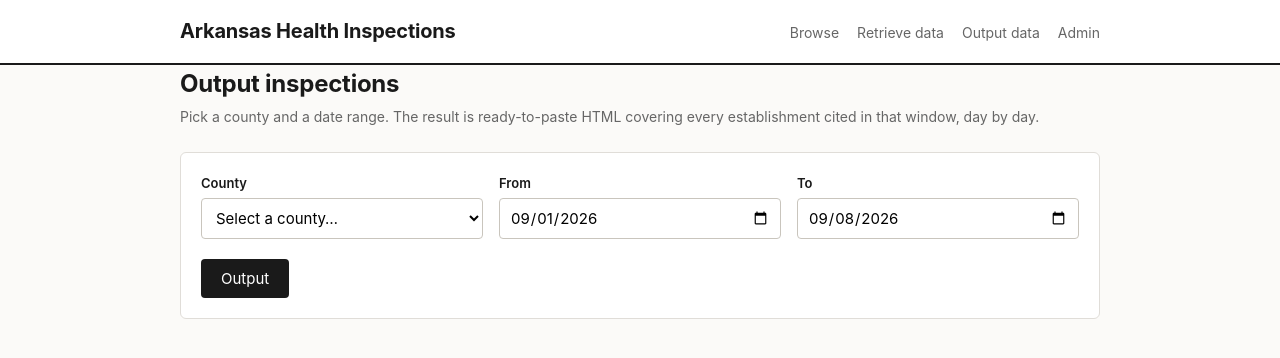
After one commit to aidianholder/restaurant_inspections, a Django app: page /output/ in a window 1280 px wide. The commit adds this page. Shown: the top 358 px of the page. Run offline with Django 5.2, Linux system fonts and the light colour scheme; parts of the project's set-up code (start-up, migrations or seed data) failed here and were passed over.

Commit message:
added output feature

```diff
--- a/inspections/forms.py
+++ b/inspections/forms.py
@@ -86,3 +86,37 @@ class FacilityFilterForm(forms.Form):
             return False
         cleaned = getattr(self, "cleaned_data", {})
         return any(cleaned.get(name) for name in self.fields)
+
+
+class OutputForm(forms.Form):
+    """Which slice of stored data to render as pasteable HTML.
+
+    Reads from the query string rather than a POST: nothing is written, and a
+    desk that regenerates the same week's copy wants a URL it can keep.
+    """
+
+    county = forms.ChoiceField(
+        choices=[("", "Select a county…")] + [(c, c) for c in sorted(COUNTY_IDS) if c != "UNKNOWN"],
+    )
+    date_from = forms.DateField(
+        label="From",
+        widget=forms.DateInput(attrs={"type": "date"}),
+        initial=lambda: dt.date.today() - dt.timedelta(days=7),
+    )
+    date_to = forms.DateField(
+        label="To",
+        widget=forms.DateInput(attrs={"type": "date"}),
+        initial=dt.date.today,
+    )
+
+    def clean(self):
+        cleaned = super().clean()
+        start, end = cleaned.get("date_from"), cleaned.get("date_to")
+        if start and end:
+            if start > end:
+                raise forms.ValidationError("The start date must come before the end date.")
+            if (end - start).days > MAX_RANGE_DAYS:
+                raise forms.ValidationError(
+                    f"Please output {MAX_RANGE_DAYS} days or fewer at a time."
+                )
+        return cleaned
--- /dev/null
+++ b/inspections/output.py
@@ -0,0 +1,150 @@
+"""Plain-HTML export of inspection results, for pasting into a story.
+
+What comes out is a fragment, not a document: a newsroom CMS wants paragraphs
+and lists it can drop straight into an article body, so there is no <html>
+wrapper, no styling and no classes. Report links are made absolute, since the
+page they land on lives on someone else's domain.
+
+Only establishments with at least one *categorised* violation appear. The
+boilerplate promises that "only categories in which an establishment was cited
+are listed", and the three categories come from the report PDF — a violation
+scraped from the website overlay alone carries no priority level and so has no
+category to file it under. `Export.uncategorised` counts those so the omission
+is visible on screen rather than silent.
+"""
+
+from django.db.models.functions import Lower
+from django.utils.html import escape
+
+from .models import Inspection, PriorityLevel
+
+BOILERPLATE = [
+    "Violations marked as priority contribute directly to the elimination, "
+    "prevention or reduction in the hazards associated with foodborne illness. "
+    "Priority violations include prevention of contamination, cooking, reheating, "
+    "cooling and handwashing.",
+    "Priority foundation rules support, facilitate or enable one or more priority items.",
+    "Core violations include items that usually relate to general sanitation, "
+    "operational controls, equipment design or general maintenance.",
+    "Only categories in which an establishment was cited are listed.",
+]
+
+# Most serious first, which is the order the categories are introduced in the
+# boilerplate above.
+CATEGORY_ORDER = [
+    PriorityLevel.PRIORITY,
+    PriorityLevel.PRIORITY_FOUNDATION,
+    PriorityLevel.CORE,
+]
+
+
+class Export:
+    """The rendered fragment plus the counts the screen reports back."""
+
+    def __init__(self, html, establishments=0, days=0, uncategorised=0):
+        self.html = html
+        self.establishments = establishments
+        self.days = days
+        self.uncategorised = uncategorised
+
+    def __str__(self):
+        return self.html
+
+
+def _format_date(value):
+    """"August 4, 2026" — no %-d, which isn't portable."""
+    return f"{value:%B} {value.day}, {value.year}"
+
+
+def _observation_text(violation):
+    """The inspector's own wording, with the sparest of fallbacks.
+
+    Comments are what the export is for, so a violation carrying none is worth
+    showing as its item description rather than as an empty bullet.
+    """
+    return (
+        violation.inspector_comments.strip()
+        or violation.short_description
+        or violation.code_explanation
+    )
+
+
+def _by_category(violations):
+    """[(label, [violation, ...])] for the categories actually cited."""
+    buckets = {level: [] for level in CATEGORY_ORDER}
+    for violation in violations:
+        if violation.priority_level in buckets and _observation_text(violation):
+            buckets[violation.priority_level].append(violation)
+    return [
+        (PriorityLevel(level).label, buckets[level]) for level in CATEGORY_ORDER if buckets[level]
+    ]
+
+
+def _report_url(inspection, base_url):
+    """Absolute link to the report, preferring our stored copy."""
+    if inspection.report_pdf:
+        url = inspection.report_pdf.url
+        if base_url and url.startswith("/"):
+            return base_url.rstrip("/") + url
+        return url
+    return inspection.report_source_url
+
+
+def build_export(county, date_from, date_to, base_url=""):
+    """Render every cited inspection in `county` between the two dates."""
+    inspections = (
+        Inspection.objects.filter(
+            facility__county=county, date__gte=date_from, date__lte=date_to
+        )
+        .select_related("facility")
+        .prefetch_related("violations__item")
+        # Alphabetical within a day, and case-folded: the state's names arrive in
+        # a mix of upper and title case, which a raw sort would interleave badly.
+        .order_by("date", Lower("facility__name"), "pk")
+    )
+
+    lines = [f"<p>{escape(paragraph)}</p>" for paragraph in BOILERPLATE]
+    establishments = uncategorised = 0
+    current_date = None
+
+    for inspection in inspections:
+        violations = list(inspection.violations.all())
+        categories = _by_category(violations)
+        if not categories:
+            if violations:
+                uncategorised += 1
+            continue
+
+        if inspection.date != current_date:
+            current_date = inspection.date
+            # Every establishment already ends with a blank line; don't stack a
+            # second one on top of it before the heading.
+            lines += ([] if lines[-1] == "" else [""])
+            lines += [f"<h2>{escape(_format_date(inspection.date))}</h2>", ""]
+
+        facility = inspection.facility
+        establishments += 1
+        lines.append(f"<h3>{escape(facility.name)}</h3>")
+
+        detail = [escape(part) for part in (facility.address_display, inspection.inspection_type) if part]
+        if detail:
+            lines.append("<p>" + "<br>\n".join(detail) + "</p>")
+
+        for label, cited in categories:
+            lines.append(f"<p><strong>{escape(label)}</strong></p>")
+            lines.append("<ul>")
+            lines += [f"  <li>{escape(_observation_text(v))}</li>" for v in cited]
+            lines.append("</ul>")
+
+        url = _report_url(inspection, base_url)
+        if url:
+            lines.append(f'<p><a href="{escape(url)}">Full inspection report</a></p>')
+        lines.append("")
+
+    days = sum(1 for line in lines if line.startswith("<h2>"))
+    return Export(
+        "\n".join(lines).strip() + "\n",
+        establishments=establishments,
+        days=days,
+        uncategorised=uncategorised,
+    )
--- a/inspections/urls.py
+++ b/inspections/urls.py
@@ -5,6 +5,7 @@ from . import embed_views, views
 urlpatterns = [
     path("", views.facility_list, name="facility-list"),
     path("facility/<slug:slug>/", views.facility_detail, name="facility-detail"),
+    path("output/", views.output_data, name="output-data"),
     path("retrieve/", views.scrape_request, name="scrape-request"),
     path("retrieve/<int:pk>/", views.scrape_detail, name="scrape-detail"),
     path("retrieve/<int:pk>/status/", views.scrape_status, name="scrape-status"),
--- a/inspections/views.py
+++ b/inspections/views.py
@@ -6,8 +6,9 @@ from django.http import JsonResponse
 from django.shortcuts import get_object_or_404, redirect, render
 from django_q.tasks import async_task
 
-from .forms import FacilityFilterForm, ScrapeRequestForm
+from .forms import FacilityFilterForm, OutputForm, ScrapeRequestForm
 from .models import Facility, Inspection, ScrapeRun, Violation
+from .output import build_export
 
 
 def scrape_request(request):
@@ -171,3 +172,23 @@ def facility_detail(request, slug):
         slug=slug,
     )
     return render(request, "inspections/facility_detail.html", {"facility": facility})
+
+
+def output_data(request):
+    """Render stored inspections as HTML a newsroom can paste into a story."""
+    form = OutputForm(request.GET or None)
+    export = None
+    if form.is_bound and form.is_valid():
+        export = build_export(
+            form.cleaned_data["county"],
+            form.cleaned_data["date_from"],
+            form.cleaned_data["date_to"],
+            # Report links leave this site, so they have to be absolute.
+            base_url=request.build_absolute_uri("/"),
+        )
+
+    return render(
+        request,
+        "inspections/output_data.html",
+        {"form": form, "export": export},
+    )
--- a/templates/base.html
+++ b/templates/base.html
@@ -61,6 +61,7 @@
     <nav>
       <a href="{% url 'facility-list' %}">Browse</a>
       <a href="{% url 'scrape-request' %}">Retrieve data</a>
+      <a href="{% url 'output-data' %}">Output data</a>
       <a href="/admin/">Admin</a>
     </nav>
   </div></header>
--- /dev/null
+++ b/templates/inspections/output_data.html
@@ -0,0 +1,70 @@
+{% extends "base.html" %}
+{% block title %}Output inspections{% endblock %}
+{% block content %}
+<h2>Output inspections</h2>
+<p class="sub">Pick a county and a date range. The result is ready-to-paste HTML covering every
+   establishment cited in that window, day by day.</p>
+
+<div class="card">
+  <form method="get">
+    {% if form.non_field_errors %}<div class="errors">{{ form.non_field_errors }}</div>{% endif %}
+    <div class="row">
+      <div>
+        <label for="{{ form.county.id_for_label }}">County</label>
+        {{ form.county }}
+        {% if form.county.errors %}<div class="errors">{{ form.county.errors }}</div>{% endif %}
+      </div>
+      <div>
+        <label for="{{ form.date_from.id_for_label }}">From</label>
+        {{ form.date_from }}
+        {% if form.date_from.errors %}<div class="errors">{{ form.date_from.errors }}</div>{% endif %}
+      </div>
+      <div>
+        <label for="{{ form.date_to.id_for_label }}">To</label>
+        {{ form.date_to }}
+        {% if form.date_to.errors %}<div class="errors">{{ form.date_to.errors }}</div>{% endif %}
+      </div>
+    </div>
+    <p style="margin:20px 0 0"><button type="submit">Output</button></p>
+  </form>
+</div>
+
+{% if export %}
+  {% if export.establishments %}
+    <div style="display:flex;align-items:baseline;gap:12px;flex-wrap:wrap;margin:32px 0 8px">
+      <h2 style="margin:0;font-size:18px">
+        {{ export.establishments }} establishment{{ export.establishments|pluralize }}
+        over {{ export.days }} day{{ export.days|pluralize }}</h2>
+      <button type="button" id="copy" style="margin-left:auto;padding:6px 14px;font-size:13px">
+        Copy HTML</button>
+    </div>
+    <textarea id="output" readonly rows="24" spellcheck="false"
+              style="width:100%;padding:12px;border:1px solid #c9c5bd;border-radius:4px;
+                     font:13px/1.5 ui-monospace, SFMono-Regular, Menlo, monospace;
+                     background:#fff;resize:vertical">{{ export.html }}</textarea>
+    {% if export.uncategorised %}
+      <p class="sub" style="margin-top:10px;color:#9a6700">
+        {{ export.uncategorised }} inspection{{ export.uncategorised|pluralize }} in this range
+        {{ export.uncategorised|pluralize:"has,have" }} violations that were never sorted into
+        priority, priority foundation or core — those come from the report PDF, which hasn't been
+        parsed for {{ export.uncategorised|pluralize:"this inspection,these inspections" }}. They
+        are left out above.</p>
+    {% endif %}
+    <script>
+      document.getElementById('copy').addEventListener('click', function () {
+        const box = document.getElementById('output');
+        box.select();
+        // The clipboard API needs a secure context; the selection fallback keeps
+        // the button working over plain HTTP on an internal host.
+        const done = () => { this.textContent = 'Copied'; setTimeout(() => { this.textContent = 'Copy HTML'; }, 1500); };
+        if (navigator.clipboard) { navigator.clipboard.writeText(box.value).then(done, () => { document.execCommand('copy'); done(); }); }
+        else { document.execCommand('copy'); done(); }
+      });
+    </script>
+  {% else %}
+    <p class="sub" style="margin-top:32px">No cited establishments in that county and date range.
+       Anything not retrieved yet won't appear here —
+       <a href="{% url 'scrape-request' %}">retrieve it first</a>.</p>
+  {% endif %}
+{% endif %}
+{% endblock %}
```
Also changed, not shown: inspections/tests/test_output.py (added, +169 -0 lines).
